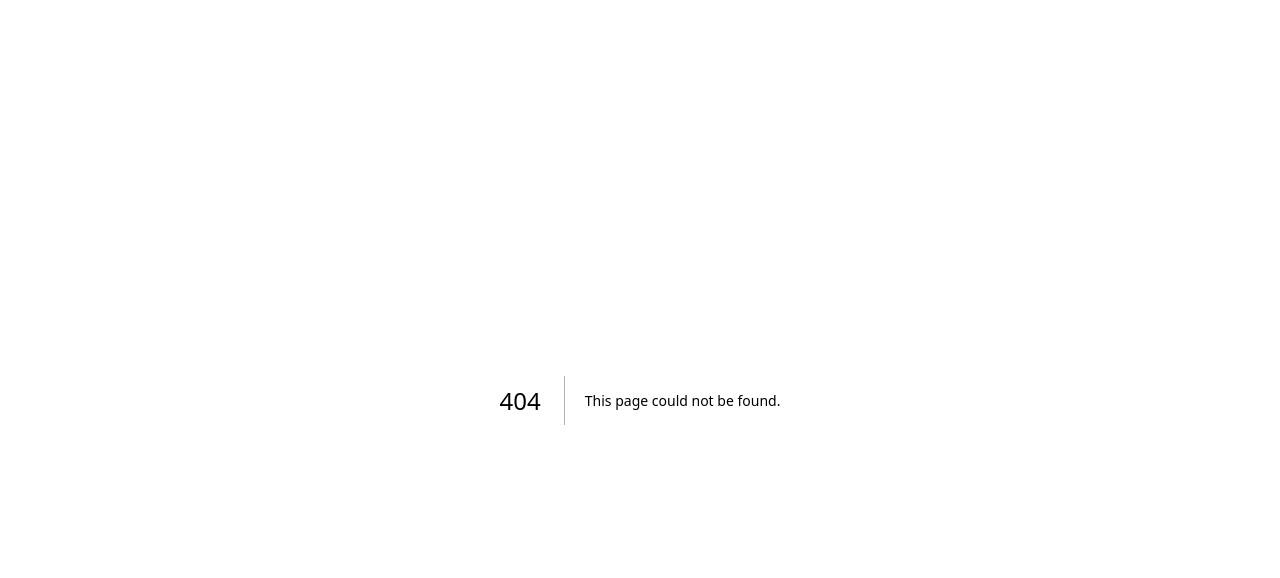
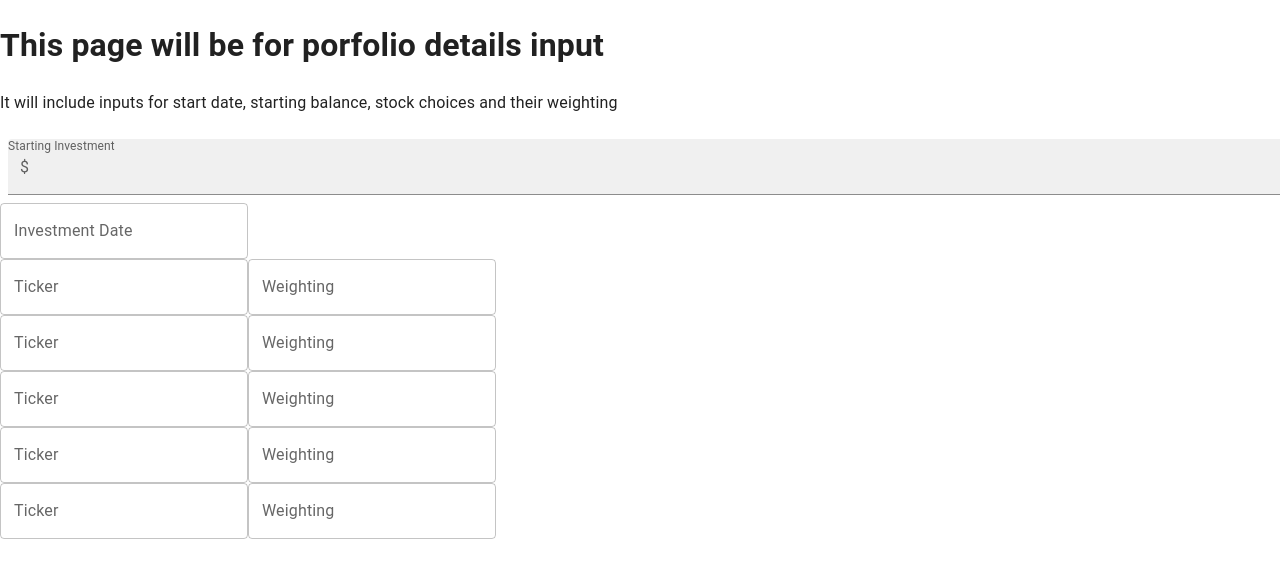
Before and after one commit to BertMorris/portfolio-calc, a Next.js app: page /portfolio in a window 1280 px wide. Before the commit this address had no page. Shown: the top 578 px of the page. Built offline with nearby package versions, Linux system fonts and the light colour scheme.

Commit message:
add portfolio inputs

```diff
--- /dev/null
+++ b/src/app/dashboard/page.tsx
@@ -0,0 +1,23 @@
+import React from "react";
+
+type Props = {};
+
+export default function page({}: Props) {
+  return (
+    <main>
+      <h1>This page will contain the bashboard</h1>
+      <h2>The dashboard will present the follwing:</h2>
+      <ul>
+        <li>Portfolio balance beginning with start date to current</li>
+        <li>
+          Allow users to compare their portfolio performance against the major
+          indices and potentially other popular funds
+        </li>
+        <li>
+          Maybe allow users to compare their portfolio against other rebalancing
+          strategies ie yearly, quarterly
+        </li>
+      </ul>
+    </main>
+  );
+}
--- a/src/app/globals.css
+++ b/src/app/globals.css
@@ -2,26 +2,5 @@
 @tailwind components;
 @tailwind utilities;
 
-:root {
-  --foreground-rgb: 0, 0, 0;
-  --background-start-rgb: 214, 219, 220;
-  --background-end-rgb: 255, 255, 255;
-}
-
-@media (prefers-color-scheme: dark) {
-  :root {
-    --foreground-rgb: 255, 255, 255;
-    --background-start-rgb: 0, 0, 0;
-    --background-end-rgb: 0, 0, 0;
-  }
-}
-
-body {
-  color: rgb(var(--foreground-rgb));
-  background: linear-gradient(
-      to bottom,
-      transparent,
-      rgb(var(--background-end-rgb))
-    )
-    rgb(var(--background-start-rgb));
-}
+@import url("https://fonts.googleapis.com/css?family=Roboto:300,400,500,700&display=swap");
+@import url("https://fonts.googleapis.com/icon?family=Material+Icons");
--- a/src/app/layout.tsx
+++ b/src/app/layout.tsx
@@ -1,21 +1,24 @@
-import './globals.css'
-import { Inter } from 'next/font/google'
+"use client";
 
-const inter = Inter({ subsets: ['latin'] })
+import { CssBaseline } from "@mui/material";
+import "./globals.css";
 
-export const metadata = {
-  title: 'Create Next App',
-  description: 'Generated by create next app',
-}
+// export const metadata = {
+//   title: "Portfolio Tracker",
+//   description: "Monitor the performance of your stock portfolio",
+// };
 
 export default function RootLayout({
   children,
 }: {
-  children: React.ReactNode
+  children: React.ReactNode;
 }) {
   return (
     <html lang="en">
-      <body className={inter.className}>{children}</body>
+      <body id="__next">
+        <CssBaseline />
+        {children}
+      </body>
     </html>
-  )
+  );
 }
--- a/src/app/page.tsx
+++ b/src/app/page.tsx
@@ -3,111 +3,7 @@ import Image from 'next/image'
 export default function Home() {
   return (
     <main className="flex min-h-screen flex-col items-center justify-between p-24">
-      <div className="z-10 w-full max-w-5xl items-center justify-between font-mono text-sm lg:flex">
-        <p className="fixed left-0 top-0 flex w-full justify-center border-b border-gray-300 bg-gradient-to-b from-zinc-200 pb-6 pt-8 backdrop-blur-2xl dark:border-neutral-800 dark:bg-zinc-800/30 dark:from-inherit lg:static lg:w-auto  lg:rounded-xl lg:border lg:bg-gray-200 lg:p-4 lg:dark:bg-zinc-800/30">
-          Get started by editing&nbsp;
-          <code className="font-mono font-bold">src/app/page.tsx</code>
-        </p>
-        <div className="fixed bottom-0 left-0 flex h-48 w-full items-end justify-center bg-gradient-to-t from-white via-white dark:from-black dark:via-black lg:static lg:h-auto lg:w-auto lg:bg-none">
-          <a
-            className="pointer-events-none flex place-items-center gap-2 p-8 lg:pointer-events-auto lg:p-0"
-            href="https://vercel.com?utm_source=create-next-app&utm_medium=appdir-template&utm_campaign=create-next-app"
-            target="_blank"
-            rel="noopener noreferrer"
-          >
-            By{' '}
-            <Image
-              src="/vercel.svg"
-              alt="Vercel Logo"
-              className="dark:invert"
-              width={100}
-              height={24}
-              priority
-            />
-          </a>
-        </div>
-      </div>
-
-      <div className="relative flex place-items-center before:absolute before:h-[300px] before:w-[480px] before:-translate-x-1/2 before:rounded-full before:bg-gradient-radial before:from-white before:to-transparent before:blur-2xl before:content-[''] after:absolute after:-z-20 after:h-[180px] after:w-[240px] after:translate-x-1/3 after:bg-gradient-conic after:from-sky-200 after:via-blue-200 after:blur-2xl after:content-[''] before:dark:bg-gradient-to-br before:dark:from-transparent before:dark:to-blue-700 before:dark:opacity-10 after:dark:from-sky-900 after:dark:via-[#0141ff] after:dark:opacity-40 before:lg:h-[360px]">
-        <Image
-          className="relative dark:drop-shadow-[0_0_0.3rem_#ffffff70] dark:invert"
-          src="/next.svg"
-          alt="Next.js Logo"
-          width={180}
-          height={37}
-          priority
-        />
-      </div>
-
-      <div className="mb-32 grid text-center lg:mb-0 lg:grid-cols-4 lg:text-left">
-        <a
-          href="https://nextjs.org/docs?utm_source=create-next-app&utm_medium=appdir-template&utm_campaign=create-next-app"
-          className="group rounded-lg border border-transparent px-5 py-4 transition-colors hover:border-gray-300 hover:bg-gray-100 hover:dark:border-neutral-700 hover:dark:bg-neutral-800/30"
-          target="_blank"
-          rel="noopener noreferrer"
-        >
-          <h2 className={`mb-3 text-2xl font-semibold`}>
-            Docs{' '}
-            <span className="inline-block transition-transform group-hover:translate-x-1 motion-reduce:transform-none">
-              -&gt;
-            </span>
-          </h2>
-          <p className={`m-0 max-w-[30ch] text-sm opacity-50`}>
-            Find in-depth information about Next.js features and API.
-          </p>
-        </a>
-
-        <a
-          href="https://nextjs.org/learn?utm_source=create-next-app&utm_medium=appdir-template-tw&utm_campaign=create-next-app"
-          className="group rounded-lg border border-transparent px-5 py-4 transition-colors hover:border-gray-300 hover:bg-gray-100 hover:dark:border-neutral-700 hover:dark:bg-neutral-800 hover:dark:bg-opacity-30"
-          target="_blank"
-          rel="noopener noreferrer"
-        >
-          <h2 className={`mb-3 text-2xl font-semibold`}>
-            Learn{' '}
-            <span className="inline-block transition-transform group-hover:translate-x-1 motion-reduce:transform-none">
-              -&gt;
-            </span>
-          </h2>
-          <p className={`m-0 max-w-[30ch] text-sm opacity-50`}>
-            Learn about Next.js in an interactive course with&nbsp;quizzes!
-          </p>
-        </a>
-
-        <a
-          href="https://vercel.com/templates?framework=next.js&utm_source=create-next-app&utm_medium=appdir-template&utm_campaign=create-next-app"
-          className="group rounded-lg border border-transparent px-5 py-4 transition-colors hover:border-gray-300 hover:bg-gray-100 hover:dark:border-neutral-700 hover:dark:bg-neutral-800/30"
-          target="_blank"
-          rel="noopener noreferrer"
-        >
-          <h2 className={`mb-3 text-2xl font-semibold`}>
-            Templates{' '}
-            <span className="inline-block transition-transform group-hover:translate-x-1 motion-reduce:transform-none">
-              -&gt;
-            </span>
-          </h2>
-          <p className={`m-0 max-w-[30ch] text-sm opacity-50`}>
-            Explore the Next.js 13 playground.
-          </p>
-        </a>
-
-        <a
-          href="https://vercel.com/new?utm_source=create-next-app&utm_medium=appdir-template&utm_campaign=create-next-app"
-          className="group rounded-lg border border-transparent px-5 py-4 transition-colors hover:border-gray-300 hover:bg-gray-100 hover:dark:border-neutral-700 hover:dark:bg-neutral-800/30"
-          target="_blank"
-          rel="noopener noreferrer"
-        >
-          <h2 className={`mb-3 text-2xl font-semibold`}>
-            Deploy{' '}
-            <span className="inline-block transition-transform group-hover:translate-x-1 motion-reduce:transform-none">
-              -&gt;
-            </span>
-          </h2>
-          <p className={`m-0 max-w-[30ch] text-sm opacity-50`}>
-            Instantly deploy your Next.js site to a shareable URL with Vercel.
-          </p>
-        </a>
-      </div>
+      <h1>Portfolio Return Dashboard</h1>
     </main>
   )
 }
--- /dev/null
+++ b/src/app/portfolio/page.tsx
@@ -0,0 +1,98 @@
+"use client";
+
+import {
+  FilledInput,
+  FormControl,
+  InputAdornment,
+  InputLabel,
+  TextField,
+} from "@mui/material";
+import { DatePicker, LocalizationProvider } from "@mui/x-date-pickers";
+import { AdapterDayjs } from "@mui/x-date-pickers/AdapterDayjs";
+import React, { useState } from "react";
+
+type Props = {};
+
+export default function page({}: Props) {
+  const [date, setDate] = useState<null>(null);
+  const [amount, setAmount] = useState<number | null>(null);
+  const [tickers, setTickers] = useState<string[] | null>(null);
+
+  return (
+    <LocalizationProvider dateAdapter={AdapterDayjs}>
+      <h1>This page will be for porfolio details input</h1>
+      <p>
+        It will include inputs for start date, starting balance, stock choices
+        and their weighting
+      </p>
+      <form>
+        <FormControl fullWidth sx={{ m: 1 }} variant="outlines">
+          <InputLabel htmlFor="filled-adornment-amount">
+            Starting Investment
+          </InputLabel>
+          <FilledInput
+            id="filled-adornment-amount"
+            startAdornment={<InputAdornment position="start">$</InputAdornment>}
+            value={amount}
+            onChange={(e) => setAmount(Number(e.target.value))}
+          />
+        </FormControl>
+        <DatePicker
+          label="Investment Date"
+          value={date}
+          onChange={(e) => setDate(e.target.value)}
+        />
+        <div>
+          <TextField id="ticker" label="Ticker" variant="outlined" />
+          <TextField
+            type="number"
+            id="weight"
+            label="Weighting"
+            variant="outlined"
+            // inputProps={{ inputMode: "numeric", pattern: "[0-9]*" }}
+          />
+        </div>
+        <div>
+          <TextField id="ticker" label="Ticker" variant="outlined" />
+          <TextField
+            type="number"
+            id="weight"
+            label="Weighting"
+            variant="outlined"
+            // inputProps={{ inputMode: "numeric", pattern: "[0-9]*" }}
+          />
+        </div>
+        <div>
+          <TextField id="ticker" label="Ticker" variant="outlined" />
+          <TextField
+            type="number"
+            id="weight"
+            label="Weighting"
+            variant="outlined"
+            // inputProps={{ inputMode: "numeric", pattern: "[0-9]*" }}
+          />
+        </div>
+        <div>
+          <TextField id="ticker" label="Ticker" variant="outlined" />
+          <TextField
+            type="number"
+            id="weight"
+            label="Weighting"
+            variant="outlined"
+            // inputProps={{ inputMode: "numeric", pattern: "[0-9]*" }}
+          />
+        </div>
+        <div>
+          <TextField id="ticker" label="Ticker" variant="outlined" />
+          <TextField
+            type="number"
+            id="weight"
+            label="Weighting"
+            variant="outlined"
+            // inputProps={{ inputMode: "numeric", pattern: "[0-9]*" }}
+          />
+        </div>
+      </form>
+    </LocalizationProvider>
+  );
+}
--- a/tailwind.config.js
+++ b/tailwind.config.js
@@ -1,10 +1,14 @@
 /** @type {import('tailwindcss').Config} */
 module.exports = {
+  corePlugins: {
+    preflight: false,
+  },
   content: [
     './src/pages/**/*.{js,ts,jsx,tsx,mdx}',
     './src/components/**/*.{js,ts,jsx,tsx,mdx}',
     './src/app/**/*.{js,ts,jsx,tsx,mdx}',
   ],
+  important: '#__next',
   theme: {
     extend: {
       backgroundImage: {
```
Also changed, not shown: package.json (+7 -0 lines), 1 other file (tests, documents, lock files or other folders).
